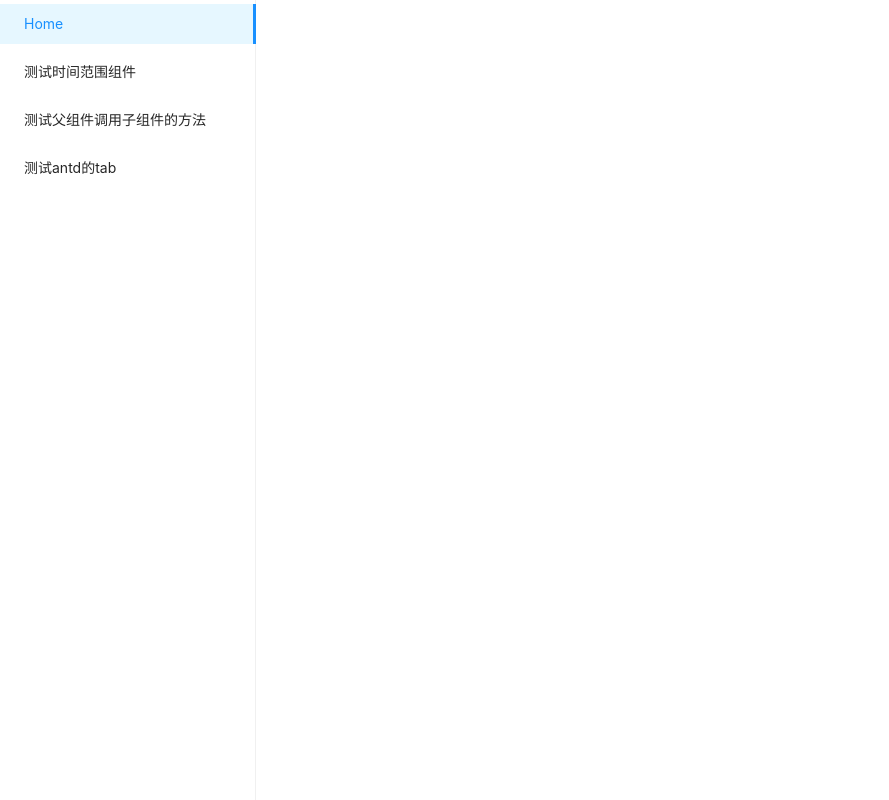
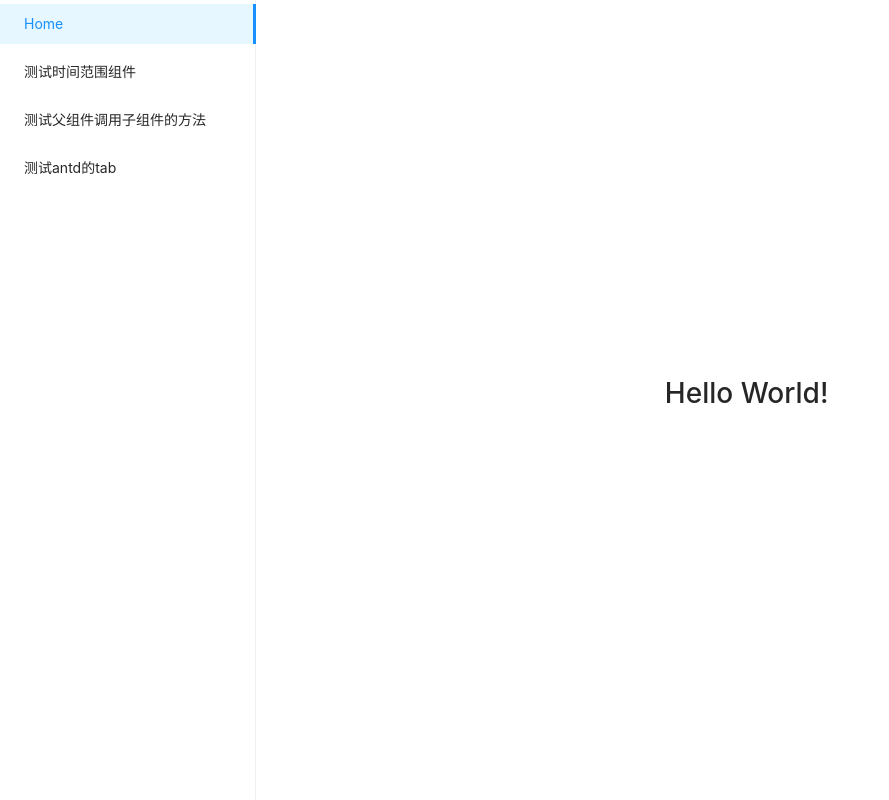
Before and after one commit to lixingjuan/react-playground, a React (Create React App) app: page / in a window 1280 px wide. Shown: the whole page, without its empty margins (0-889 px from the left). Built offline with nearby package versions, Linux system fonts and the light colour scheme.

Commit message:
fix: 修改page中的页面为独立文件夹

```diff
--- a/src/App.js
+++ b/src/App.js
@@ -15,7 +15,12 @@ function App() {
       <Col span={20}>
         <Switch>
           {routes.map((it) => (
-            <Route path={it.path} component={it.component} key={it.desc} />
+            <Route
+              exact
+              key={it.path}
+              path={it.path}
+              component={it.component}
+            />
           ))}
         </Switch>
       </Col>
--- a/src/components/AppMenu.js
+++ b/src/components/AppMenu.js
@@ -10,14 +10,9 @@ function IndexPage(props) {
   return (
     <Menu
       style={{ width: 256, height: "100vh" }}
-      // defaultOpenKeys={["sub1"]}
-      defaultSelectedKeys={["home"]}
+      defaultSelectedKeys={["Home"]}
       mode={"inline"}
     >
-      <Menu.Item key="home">
-        <NavLink to={"/"}>Home</NavLink>
-      </Menu.Item>
-
       {routes.map((it) => (
         <Menu.Item key={it.desc}>
           <NavLink to={it.path} activeClassName="hurray">
--- a/src/pages/TestFancyInput.js
+++ b/src/pages/TestFancyInput/index.js
@@ -1,4 +1,4 @@
-import FancyInput from "../components/TestFancyInput";
+import FancyInput from "./components/Input";
 import { useRef } from "react";
 
 function TestFancyInput() {
--- a/src/router.js
+++ b/src/router.js
@@ -1,8 +1,14 @@
-import Home from "./pages/Home";
-import TestFancyInput from "./pages/TestFancyInput";
-import TestDateRange from "./pages/TestDateRange";
+import Home from "./pages/Home/index";
+import TestFancyInput from "./pages/TestFancyInput/index";
+import TestDateRange from "./pages/TestDateRange/index";
+import TestTabs from "./pages/TestTabs/index";
 
 const routes = [
+  {
+    path: "/",
+    desc: "Home",
+    component: Home,
+  },
   {
     path: "/TestDateRange",
     desc: "测试时间范围组件",
@@ -16,7 +22,7 @@ const routes = [
   {
     path: "/TestTabs",
     desc: "测试antd的tab",
-    component: Home,
+    component: TestTabs,
   },
 ];
 
```
Also changed, not shown: src/pages/Home/index.js (renamed from src/pages/Home.js), src/pages/TestDateRange/index.js (renamed from src/pages/TestDateRange.js), src/pages/TestFancyInput/components/Input.js (renamed from src/components/TestFancyInput.js), src/pages/TestTabs/index.js (renamed from src/components/TestTabs.js).
